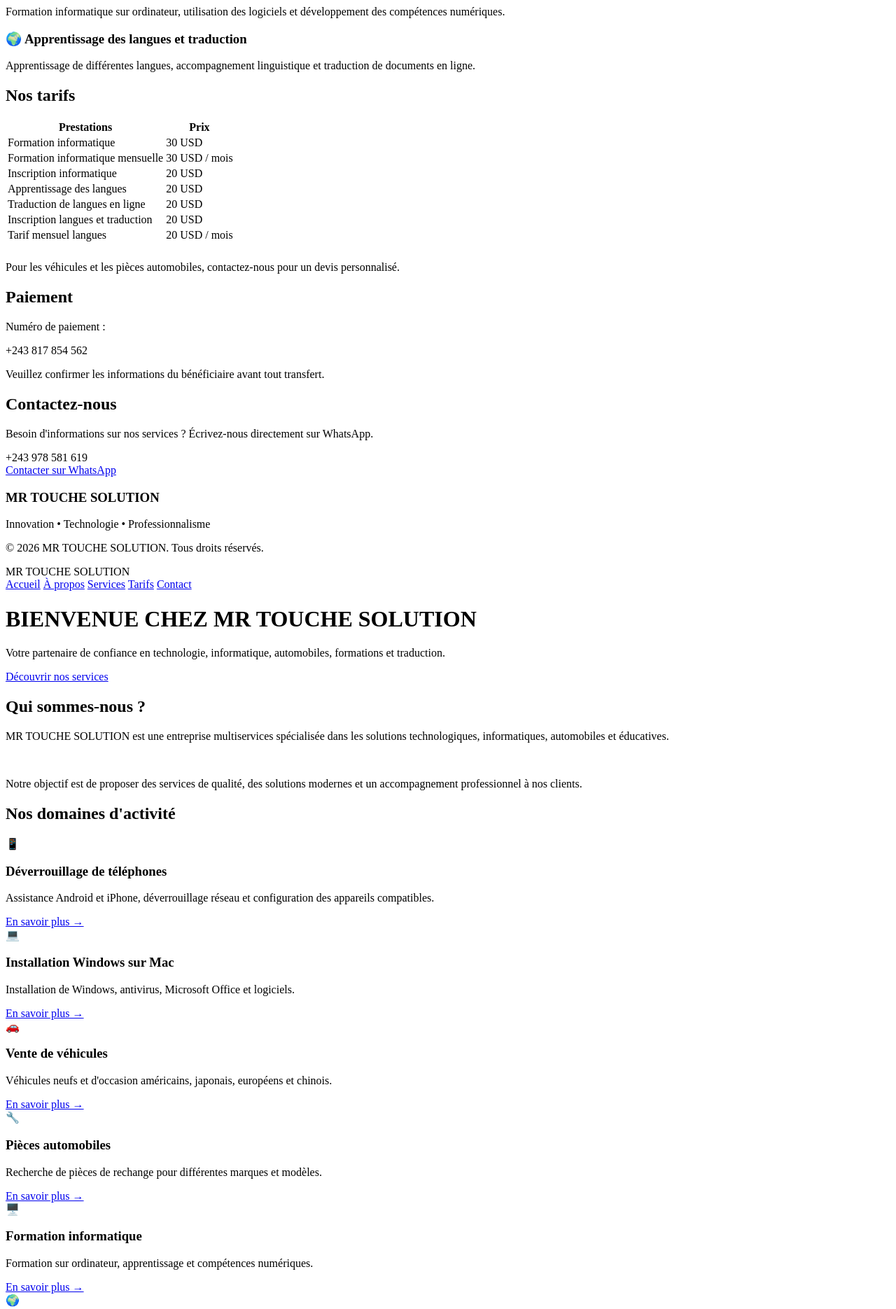
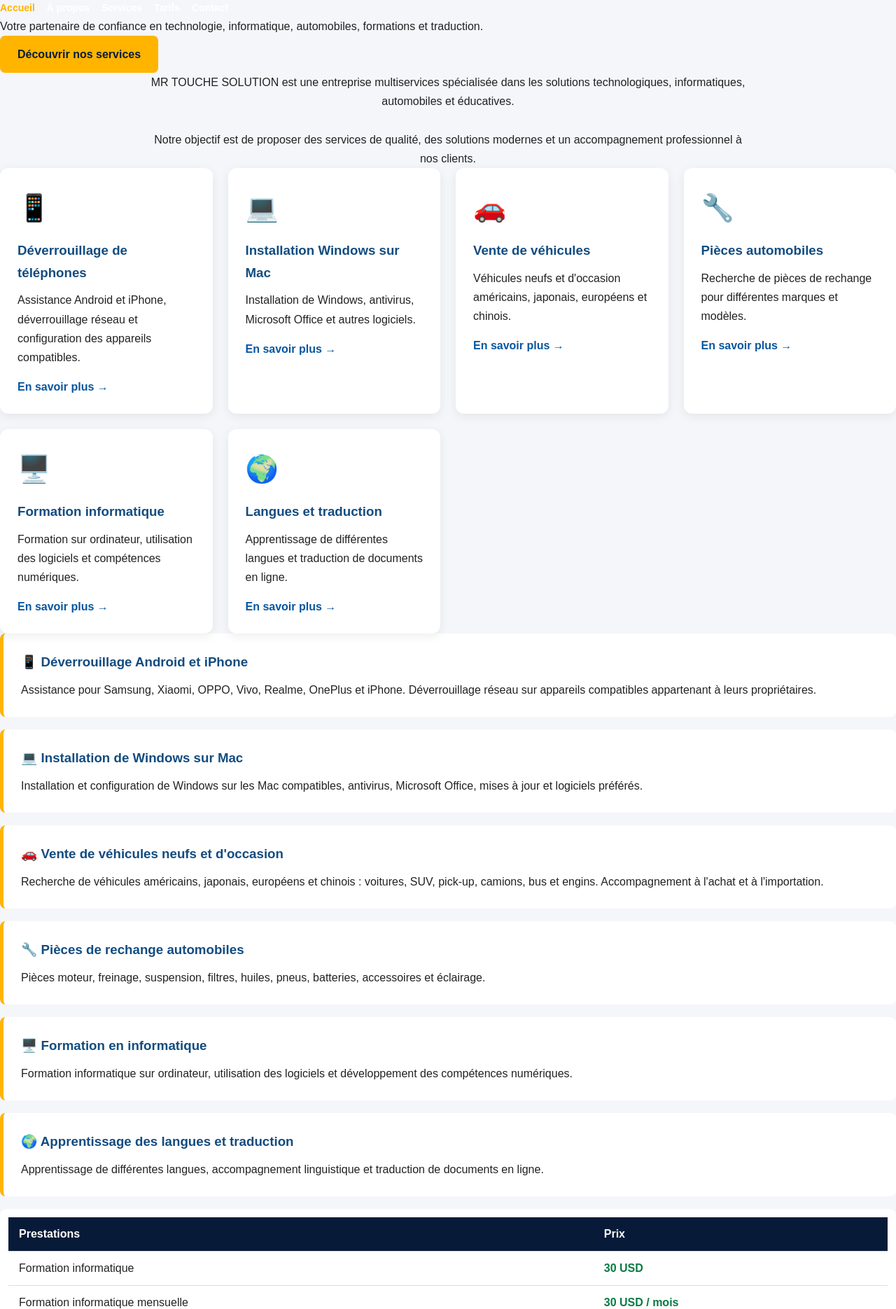
Before and after one commit to Mrtouche/mrtouchesolution, a plain HTML site: page index.html in a window 1280 px wide. Shown: the top 1870 px of the page at 70% size. Drawn offline with Linux system fonts and the light colour scheme.

Commit message:
Mise a jour du site Mr Touche Solution

```diff
--- a/index.html
+++ b/index.html
@@ -1,23 +1,398 @@
-Formation informatique sur ordinateur,
-        utilisation des logiciels et développement
-        des compétences numériques.
+<style>
+    * {
+        margin: 0;
+        padding: 0;
+        box-sizing: border-box;
+    }
+
+    html {
+        scroll-behavior: smooth;
+    }
+
+    body {
+        font-family: Arial, sans-serif;
+        background: #f4f6fa;
+        color: #222;
+        line-height: 1.7;
+    }
+
+    header {
+        background: #071b38;
+        color: white;
+        padding: 18px 6%;
+        display: flex;
+        justify-content: space-between;
+        align-items: center;
+        flex-wrap: wrap;
+        gap: 15px;
+    }
+
+    .logo {
+        font-size: 23px;
+        font-weight: bold;
+    }
+
+    .logo span {
+        color: #ffb400;
+    }
+
+    nav {
+        display: flex;
+        flex-wrap: wrap;
+        gap: 17px;
+    }
+
+    nav a {
+        color: white;
+        text-decoration: none;
+        font-weight: bold;
+        font-size: 14px;
+    }
+
+    nav a:hover {
+        color: #ffb400;
+    }
+
+    .accueil {
+        min-height: 480px;
+        padding: 100px 7%;
+        background: linear-gradient(120deg, #071b38, #124c80);
+        color: white;
+        text-align: center;
+        display: flex;
+        flex-direction: column;
+        justify-content: center;
+        align-items: center;
+    }
+
+    .accueil h1 {
+        font-size: 38px;
+        margin-bottom: 20px;
+    }
+
+    .accueil h1 span {
+        color: #ffb400;
+        display: block;
+    }
+
+    .accueil p {
+        max-width: 700px;
+        margin-bottom: 28px;
+    }
+
+    .bouton {
+        display: inline-block;
+        background: #ffb400;
+        color: #071b38;
+        padding: 13px 25px;
+        border-radius: 7px;
+        text-decoration: none;
+        font-weight: bold;
+        transition: 0.3s;
+    }
+
+    .bouton:hover {
+        background: white;
+        transform: translateY(-2px);
+    }
+
+    section {
+        padding: 65px 7%;
+    }
+
+    .titre {
+        text-align: center;
+        color: #071b38;
+        font-size: 29px;
+        margin-bottom: 30px;
+    }
+
+    .description {
+        max-width: 850px;
+        margin: auto;
+        text-align: center;
+    }
+
+    .services {
+        display: grid;
+        grid-template-columns: repeat(auto-fit, minmax(240px, 1fr));
+        gap: 22px;
+    }
+
+    .carte {
+        background: white;
+        padding: 25px;
+        border-radius: 12px;
+        box-shadow: 0 4px 15px rgba(0,0,0,0.07);
+        transition: 0.3s;
+    }
+
+    .carte:hover {
+        transform: translateY(-5px);
+    }
+
+    .icone {
+        font-size: 38px;
+        margin-bottom: 12px;
+    }
+
+    .carte h3 {
+        color: #124c80;
+        margin-bottom: 10px;
+    }
+
+    .lien {
+        display: inline-block;
+        margin-top: 15px;
+        color: #0756a0;
+        font-weight: bold;
+        text-decoration: none;
+    }
+
+    .detail {
+        background: white;
+        padding: 25px;
+        margin-bottom: 18px;
+        border-left: 5px solid #ffb400;
+        border-radius: 8px;
+    }
+
+    .detail h3 {
+        color: #124c80;
+        margin-bottom: 10px;
+    }
+
+    .table-container {
+        overflow-x: auto;
+        background: white;
+        border-radius: 10px;
+        padding: 12px;
+    }
+
+    table {
+        width: 100%;
+        border-collapse: collapse;
+        min-width: 400px;
+    }
+
+    th, td {
+        padding: 15px;
+        border-bottom: 1px solid #ddd;
+        text-align: left;
+    }
+
+    th {
+        background: #071b38;
+        color: white;
+    }
+
+    .prix {
+        color: #087b43;
+        font-weight: bold;
+    }
+
+    .paiement {
+        background: #e8eef6;
+        text-align: center;
+    }
+
+    .numero {
+        font-size: 25px;
+        color: #0756a0;
+        font-weight: bold;
+        margin: 15px 0;
+    }
+
+    .contact {
+        background: #071b38;
+        color: white;
+        text-align: center;
+    }
+
+    .contact .titre {
+        color: white;
+    }
+
+    .contact-numero {
+        font-size: 25px;
+        color: #ffb400;
+        font-weight: bold;
+        margin: 18px 0;
+    }
+
+    footer {
+        background: #041226;
+        color: white;
+        text-align: center;
+        padding: 22px;
+        font-size: 14px;
+    }
+
+    .
+whatsapp-flottant {
+        position: fixed;
+        right: 20px;
+        bottom: 20px;
+        background: #25d366;
+        color: white;
+        padding: 13px 18px;
+        border-radius: 35px;
+        text-decoration: none;
+        font-weight: bold;
+        box-shadow: 0 4px 12px rgba(0,0,0,0.2);
+        z-index: 1000;
+    }
+
+    @media (max-width: 600px) {
+        header {
+            justify-content: center;
+            text-align: center;
+        }
+
+        nav {
+            justify-content: center;
+        }
+
+        .accueil {
+            padding: 75px 6%;
+        }
+
+        .accueil h1 {
+            font-size: 29px;
+        }
+
+        .titre {
+            font-size: 25px;
+        }
+    }
+</style>
+<nav>
+    <a href="#accueil">Accueil</a>
+    <a href="#apropos">À propos</a>
+    <a href="#services">Services</a>
+    <a href="#tarifs">Tarifs</a>
+    <a href="#contact">Contact</a>
+</nav>
+<p>
+    Votre partenaire de confiance en technologie,
+    informatique, automobiles, formations et traduction.
+</p>
+
+<a href="#services" class="bouton">
+    Découvrir nos services
+</a>
+<div class="description">
+    <p>
+        MR TOUCHE SOLUTION est une entreprise multiservices
+        spécialisée dans les solutions technologiques,
+        informatiques, automobiles et éducatives.
+    </p>
+
+    <br>
+
+    <p>
+        Notre objectif est de proposer des services de qualité,
+        des solutions modernes et un accompagnement professionnel
+        à nos clients.
+    </p>
+</div>
+<div class="services">
+
+    <div class="carte">
+        <div class="icone">📱</div>
+        <h3>Déverrouillage de téléphones</h3>
+        <p>Assistance Android et iPhone, déverrouillage réseau et configuration des appareils compatibles.</p>
+        <a class="lien" href="#telephone">En savoir plus →</a>
+    </div>
+
+    <div class="carte">
+        <div class="icone">💻</div>
+        <h3>Installation Windows sur Mac</h3>
+        <p>Installation de Windows, antivirus, Microsoft Office et autres logiciels.</p>
+        <a class="lien" href="#windows">En savoir plus →</a>
+    </div>
+
+    <div class="carte">
+        <div class="icone">🚗</div>
+        <h3>Vente de véhicules</h3>
+        <p>Véhicules neufs et d'occasion américains, japonais, européens et chinois.</p>
+        <a class="lien" href="#automobile">En savoir plus →</a>
+    </div>
+
+    <div class="carte">
+        <div class="icone">🔧</div>
+        <h3>Pièces automobiles</h3>
+        <p>Recherche de pièces de rechange pour différentes marques et modèles.</p>
+        <a class="lien" href="#pieces">En savoir plus →</a>
+    </div>
+
+    <div class="carte">
+        <div class="icone">🖥️</div>
+        <h3>Formation informatique</h3>
+        <p>Formation sur ordinateur, utilisation des logiciels et compétences numériques.</p>
+        <a class="lien" href="#formation">En savoir plus →</a>
+    </div>
+
+    <div class="carte">
+        <div class="icone">🌍</div>
+        <h3>Langues et traduction</h3>
+        <p>Apprentissage de différentes langues et traduction de documents en ligne.</p>
+        <a class="lien" href="#langues">En savoir plus →</a>
+    </div>
+
+</div>
+<div class="detail" id="telephone">
+    <h3>📱 Déverrouillage Android et iPhone</h3>
+    <p>
+        Assistance pour Samsung, Xiaomi, OPPO, Vivo, Realme,
+        OnePlus et iPhone. Déverrouillage réseau sur appareils
+        compatibles appartenant à leurs propriétaires.
+    </p>
+</div>
+
+<div class="detail" id="windows">
+    <h3>💻 Installation de Windows sur Mac</h3>
+    <p>
+        Installation et configuration de Windows sur les Mac
+        compatibles, antivirus, Microsoft Office, mises à jour
+        et logiciels préférés.
+    </p>
+</div>
+
+<div class="detail" id="automobile">
+    <h3>🚗 Vente de véhicules neufs et d'occasion</h3>
+    <p>
+        Recherche de véhicules américains, japonais, européens
+        et chinois : voitures, SUV, pick-up, camions, bus et engins.
+        Accompagnement à l'achat et à l'importation.
+    </p>
+</div>
+
+<div class="detail" id="pieces">
+    <h3>🔧 Pièces de rechange automobiles</h3>
+    <p>
+Pièces moteur, freinage, suspension, filtres, huiles,
+        pneus, batteries, accessoires et éclairage.
+    </p>
+</div>
+
+<div class="detail" id="formation">
+    <h3>🖥️ Formation en informatique</h3>
+    <p>
+        Formation informatique sur ordinateur, utilisation des
+        logiciels et développement des compétences numériques.
     </p>
 </div>
 
 <div class="detail" id="langues">
     <h3>🌍 Apprentissage des langues et traduction</h3>
     <p>
-        Apprentissage de différentes langues,
-        accompagnement linguistique et traduction
-        de documents en ligne.
+        Apprentissage de différentes langues, accompagnement
+        linguistique et traduction de documents en ligne.
     </p>
 </div>
-<h2 class="titre">Nos tarifs</h2>
-
 <div class="table-container">
-
     <table>
-
         <tr>
             <th>Prestations</th>
             <th>Prix</th>
@@ -57,209 +432,26 @@ Formation informatique sur ordinateur,
             <td>Tarif mensuel langues</td>
             <td class="prix">20 USD / mois</td>
         </tr>
-
     </table>
-
 </div>
 
 <p class="description" style="margin-top:25px;">
     Pour les véhicules et les pièces automobiles,
     contactez-nous pour un devis personnalisé.
 </p>
-<h2 class="titre">Paiement</h2>
-
-<p>Numéro de paiement :</p>
-
-<div class="numero">
-    +243 817 854 562
-</div>
-
-<p>
-    Veuillez confirmer les informations
-    du bénéficiaire avant tout transfert.
-</p>
-<h2 class="titre">Contactez-nous</h2>
-
 <p>
     Besoin d'informations sur nos services ?
     Écrivez-nous directement sur WhatsApp.
 </p>
 
 <div class="contact-numero">
-    +243 978 581 619
+    +243 978 591 619
 </div>
 
 <a
-    href="https://wa.me/243978581619?text=Bonjour%20MR%20TOUCHE%20SOLUTION"
+    href="https://wa.me/243978591619?text=Bonjour%20MR%20TOUCHE%20SOLUTION"
     class="bouton"
     target="_blank"
-    rel="noopener">
+    rel="noopener noreferrer">
     Contacter sur WhatsApp
 </a>
-<h3>MR TOUCHE SOLUTION</h3>
-
-<p>
-    Innovation • Technologie • Professionnalisme
-</p>
-
-<p>
-    © 2026 MR TOUCHE SOLUTION.
-    Tous droits réservés.
-</p>
-<div class="logo">
-    MR <span>TOUCHE</span> SOLUTION
-</div>
-
-<nav>
-    <a href="#accueil">Accueil</a>
-    <a href="#apropos">À propos</a>
-    <a href="#services">Services</a>
-    <a href="#tarifs">Tarifs</a>
-    <a href="#contact">Contact</a>
-</nav>
-<h1>
-    BIENVENUE CHEZ
-    <span>MR TOUCHE SOLUTION</span>
-</h1>
-
-<p>
-    Votre partenaire de confiance en technologie,
-    informatique, automobiles, formations
-    et traduction.
-</p>
-
-<a href="#services" class="bouton">
-    Découvrir nos services
-</a>
-<h2 class="titre">Qui sommes-nous ?</h2>
-
-<div class="description">
-
-    <p>
-        MR TOUCHE SOLUTION est une entreprise
-        multiservices spécialisée dans les solutions
-        technologiques, informatiques, automobiles
-        et éducatives.
-    </p>
-
-    <br>
-
-    <p>
-        Notre objectif est de proposer des services
-        de qualité, des solutions modernes et un
-        accompagnement professionnel à nos clients.
-    </p>
-
-</div>
-<h2 class="titre">Nos domaines d'activité</h2>
-
-<div class="services">
-
-    <div class="carte">
-        <div class="icone">📱</div>
-        <h3>Déverrouillage de téléphones</h3>
-        <p>
-            Assistance Android et iPhone,
-            déverrouillage réseau et configuration
-            des appareils compatibles.
-        </p>
-        <a class="lien" href="#telephone">En savoir plus →</a>
-    </div>
-
-    <div class="carte">
-        <div class="icone">💻</div>
-        <h3>Installation Windows sur Mac</h3>
-        <p>
-            Installation de Windows, antivirus,
-            Microsoft Office et logiciels.
-        </p>
-        <a class="lien" href="#windows">En savoir plus →</a>
-    </div>
-
-    <div class="carte">
-        <div class="icone">🚗</div>
-        <h3>Vente de véhicules</h3>
-        <p>
-            Véhicules neufs et d'occasion
-            américains, japonais, européens
-            et chinois.
-        </p>
-        <a class="lien" href="#automobile">En savoir plus →</a>
-    </div>
-
-    <div class="carte">
-        <div class="icone">🔧</div>
-        <h3>Pièces automobiles</h3>
-        <p>
-            Recherche de pièces de rechange
-            pour différentes marques et modèles.
-        </p>
-        <a class="lien" href="#pieces">En savoir plus →</a>
-    </div>
-
-    <div class="carte">
-        <div class="icone">🖥️</div>
-        <h3>Formation informatique</h3>
-        <p>
-            Formation sur ordinateur,
-            apprentissage et compétences numériques.
-        </p>
-        <a class="lien" href="#formation">En savoir plus →</a>
-    </div>
-
-    <div class="carte">
-        <div class="icone">🌍</div>
-        <h3>Langues et traduction</h3>
-        <p>
-            Apprentissage des langues
-            et traduction de documents en ligne.
-        </p>
-        <a class="lien" href="#langues">En savoir plus →</a>
-    </div>
-
-</div>
-<h2 class="titre">Nos prestations</h2>
-
-<div class="detail" id="telephone">
-    <h3>📱 Déverrouillage Android et iPhone</h3>
-    <p>
-        Assistance pour Samsung, Xiaomi, OPPO,
-        Vivo, Realme, OnePlus et iPhone.
-        Déverrouillage réseau sur appareils
-        compatibles et appartenant à leurs propriétaires.
-    </p>
-</div>
-
-<div class="detail" id="windows">
-    <h3>💻 Installation de Windows sur Mac</h3>
-    <p>
-        Installation et configuration de Windows
-        sur les Mac compatibles, antivirus,
-        Microsoft Office, mises à jour
-        et logiciels préférés.
-    </p>
-</div>
-
-<div class="detail" id="automobile">
-    <h3>🚗 Vente de véhicules neufs et d'occasion</h3>
-    <p>
-        Recherche de véhicules américains,
-        japonais, européens et chinois.
-        Voitures, SUV, pick-up, camions,
-        bus et engins.
-        Accompagnement à l'achat et à l'importation.
-    </p>
-</div>
-
-<div class="detail" id="pieces">
-    <h3>🔧 Pièces de rechange automobiles</h3>
-    <p>
-        Pièces moteur, freinage, suspension,
-        filtres, huiles, pneus, batteries,
-        accessoires et éclairage.
-    </p>
-</div>
-
-<div class="detail" id="formation">
-    <h3>🖥️ Formation en informatique</h3>
-    <p>
```
